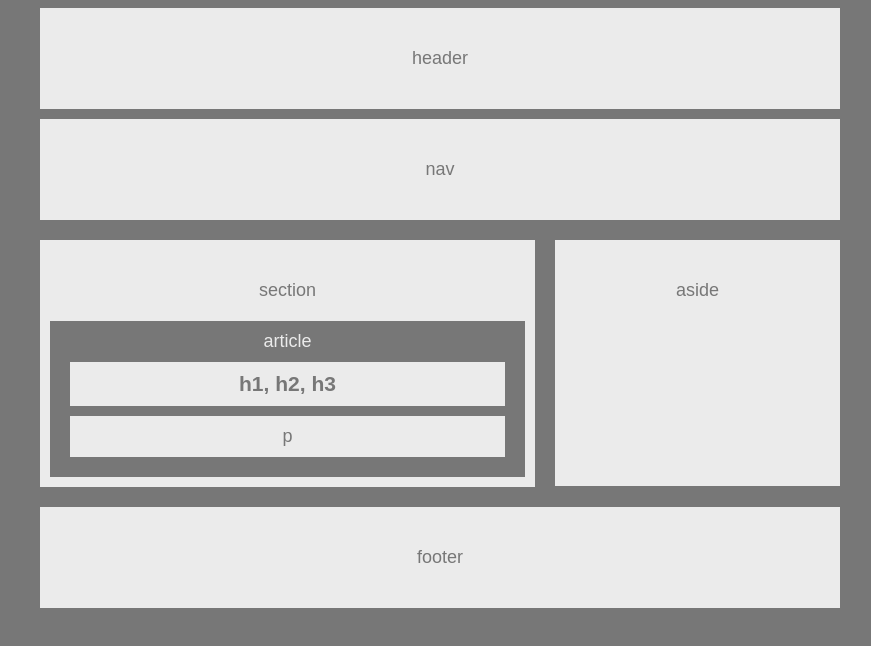
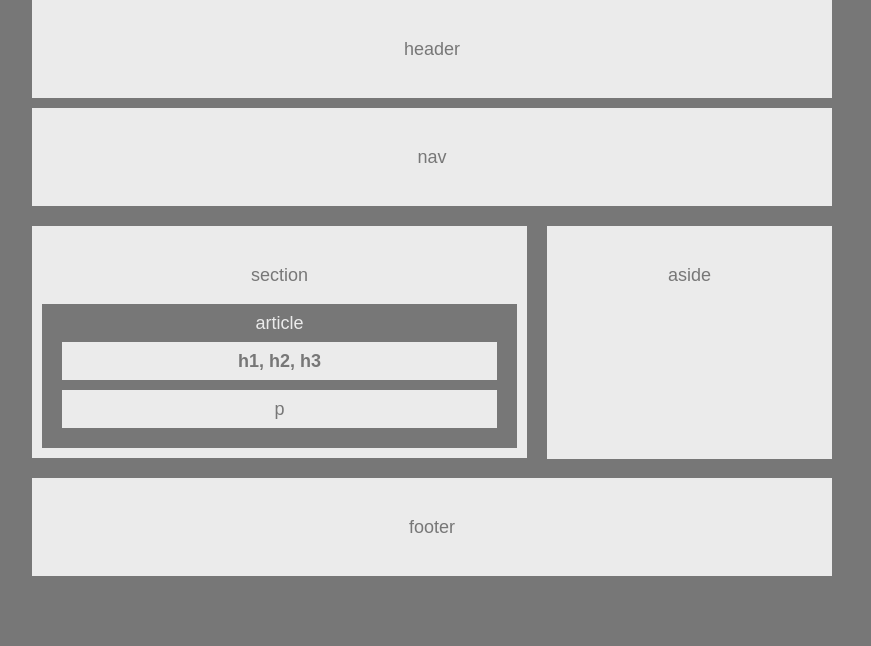
Before and after one commit to psoneill/HW-Wireframe, a plain HTML site: page index.html in a window 1280 px wide. Shown: the whole page, without its empty margins (48-919 px from the left). Drawn offline with Linux system fonts and the light colour scheme.

Commit message:
Adding reset css and updating style css to match example

```diff
--- a/index.html
+++ b/index.html
@@ -3,6 +3,7 @@
     <head>
         <meta charset="UTF-8">
         <title>My First Page</title>
+        <link rel="stylesheet" type="text/css" href="reset.css">
         <link rel="stylesheet" type="text/css" href="style.css">
     </head>
     <body>
--- /dev/null
+++ b/reset.css
@@ -0,0 +1,48 @@
+/* http://meyerweb.com/eric/tools/css/reset/
+   v2.0 | 20110126
+   License: none (public domain)
+*/
+
+html, body, div, span, applet, object, iframe,
+h1, h2, h3, h4, h5, h6, p, blockquote, pre,
+a, abbr, acronym, address, big, cite, code,
+del, dfn, em, img, ins, kbd, q, s, samp,
+small, strike, strong, sub, sup, tt, var,
+b, u, i, center,
+dl, dt, dd, ol, ul, li,
+fieldset, form, label, legend,
+table, caption, tbody, tfoot, thead, tr, th, td,
+article, aside, canvas, details, embed,
+figure, figcaption, footer, header, hgroup,
+menu, nav, output, ruby, section, summary,
+time, mark, audio, video {
+	margin: 0;
+	padding: 0;
+	border: 0;
+	font-size: 100%;
+	font: inherit;
+	vertical-align: baseline;
+}
+/* HTML5 display-role reset for older browsers */
+article, aside, details, figcaption, figure,
+footer, header, hgroup, menu, nav, section {
+	display: block;
+}
+body {
+	line-height: 1;
+}
+ol, ul {
+	list-style: none;
+}
+blockquote, q {
+	quotes: none;
+}
+blockquote:before, blockquote:after,
+q:before, q:after {
+	content: '';
+	content: none;
+}
+table {
+	border-collapse: collapse;
+	border-spacing: 0;
+}
--- a/style.css
+++ b/style.css
@@ -40,10 +40,14 @@ section {
 aside {
   float:left;
   width:285px;
-  padding: 40px 0px 185px 0px;
+  padding: 40px 0px 175px 0px;
   margin: 10px 0px 0px 20px;
  }
 
 footer {
   clear:both;
 }
+
+h1 {
+  font-weight: bold;
+}
```
